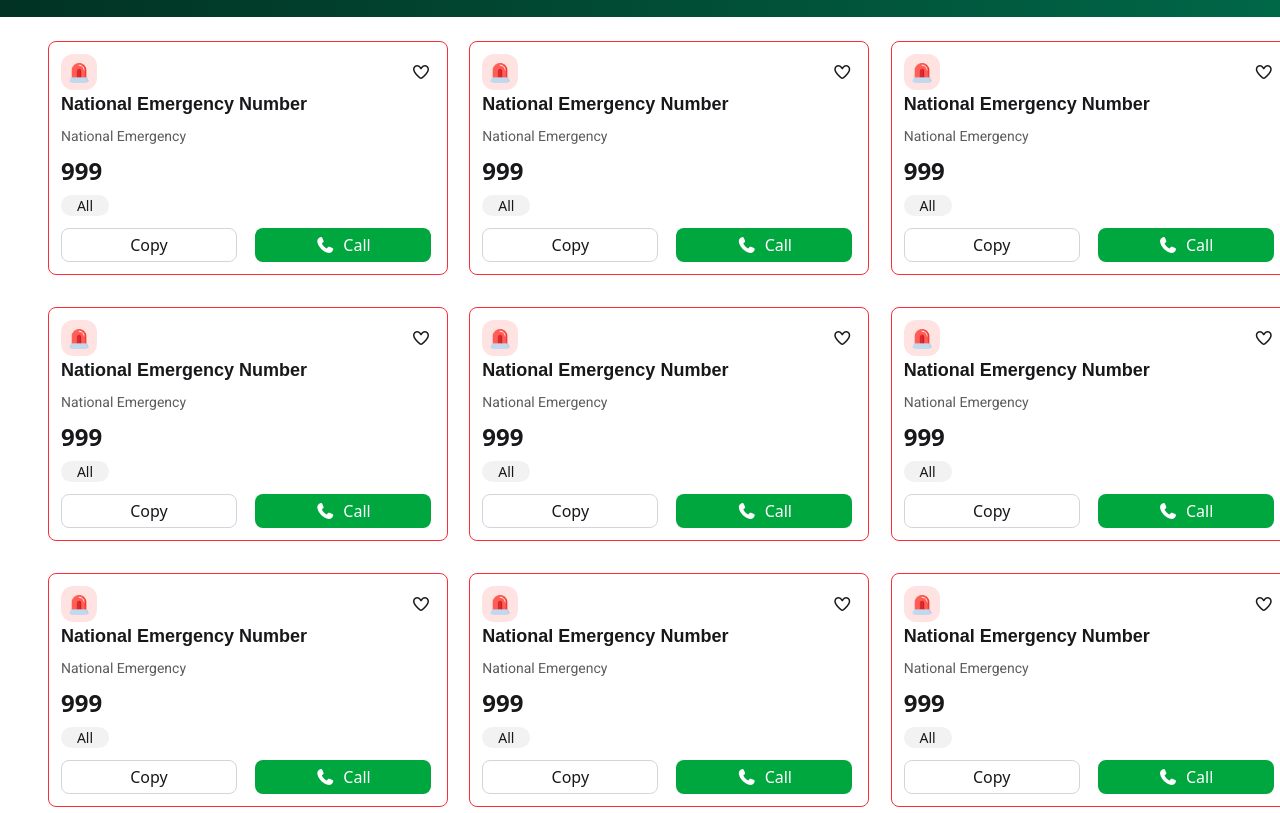
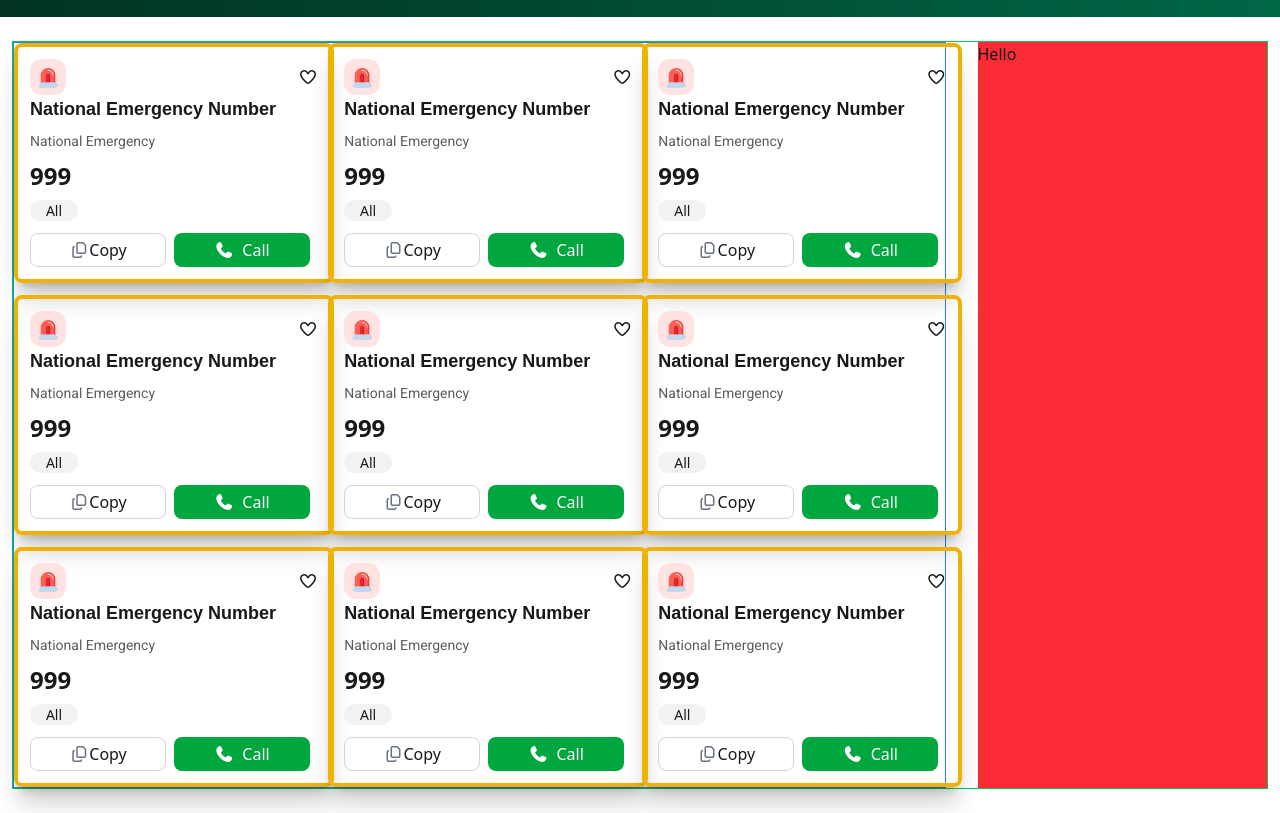
Before and after one commit to ratul43/emergency-service, a plain HTML site: page index.html in a window 1280 px wide. Shown: the part 275-1088 px from the top of the page. Drawn offline with nearby package versions, Linux system fonts and the light colour scheme; a web font is replaced by a local one.

Commit message:
left card section prepare

```diff
--- a/index.html
+++ b/index.html
@@ -48,191 +48,210 @@
         </div>
     </section>
 
-<section class="full-card mt-6">
-  <div class="card-container ml-12 grid grid-cols-3 gap-8">
+<section class="full-card border border-green-500 my-6 mx-3 grid grid-cols-12 gap-8">
+  <div class="card-container grid grid-cols-3 gap-3 col-span-9 border border-blue-500">
 
-    <div class="card border w-[400px] border border-red-500 p-3">
-       <div class="logo-icon w-[370px] flex justify-between items-center">
+    <div class="card border-4 shadow-xl/20 w-80 border-yellow-500 p-3">
+       <div class="logo-icon flex justify-between items-center">
         <img class="p-[7px] bg-[#FFE3E2] w-9 my-auto rounded-xl" src="./assets/emergency.png" alt="">
          <i class="fa-regular fa-heart"></i>
        </div>
 
-    <div class="card-body w-[370px] p-0">
+    <div class="card-body w-80 p-0">
       <h1 class="hind-madurai font-bold text-lg">National Emergency Number</h1>
       <p class="roboto text-[#5C5C5C]">National Emergency</p>
       <h1 class="font-bold text-2xl">999</h1>
       <p class="text-center mb-3 bg-[#F2F2F2] w-12 rounded-full">All</p>
     </div>
 
-    <div class="copy-call flex justify-between al w-[370px]">
-      <button class="border border-gray-300 text-center rounded-lg w-44 p-1">Copy</button>
-      <button class="text-center rounded-lg w-44 bg-green-600 text-white p-1"><i class="fa-solid fa-phone mr-2"></i>Call</button>
+    <div class="copy-call flex justify-between al w-70 gap-2">
+      <button class="border border-gray-300 text-center w-35 rounded-lg p-1"><i class="fa-regular fa-copy text-gray-500"></i>Copy</button>
+      <button class="text-center rounded-lg bg-green-600 w-35 text-white p-1"><i class="fa-solid fa-phone mr-2"></i>Call</button>
 
     </div>
 
     </div>
-    <div class="card border w-[400px] border border-red-500 p-3">
-       <div class="logo-icon w-[370px] flex justify-between items-center">
+    <div class="card border-4 shadow-xl/20 w-80 border-yellow-500 p-3">
+       <div class="logo-icon flex justify-between items-center">
         <img class="p-[7px] bg-[#FFE3E2] w-9 my-auto rounded-xl" src="./assets/emergency.png" alt="">
          <i class="fa-regular fa-heart"></i>
        </div>
 
-    <div class="card-body w-[370px] p-0">
+    <div class="card-body w-80 p-0">
       <h1 class="hind-madurai font-bold text-lg">National Emergency Number</h1>
       <p class="roboto text-[#5C5C5C]">National Emergency</p>
       <h1 class="font-bold text-2xl">999</h1>
       <p class="text-center mb-3 bg-[#F2F2F2] w-12 rounded-full">All</p>
     </div>
 
-    <div class="copy-call flex justify-between al w-[370px]">
-      <button class="border border-gray-300 text-center rounded-lg w-44 p-1">Copy</button>
-      <button class="text-center rounded-lg w-44 bg-green-600 text-white p-1"><i class="fa-solid fa-phone mr-2"></i>Call</button>
+    <div class="copy-call flex justify-between al w-70 gap-2">
+      <button class="border border-gray-300 text-center w-35 rounded-lg p-1"><i class="fa-regular fa-copy text-gray-500"></i>Copy</button>
+      <button class="text-center rounded-lg bg-green-600 w-35 text-white p-1"><i class="fa-solid fa-phone mr-2"></i>Call</button>
 
     </div>
 
     </div>
-    <div class="card border w-[400px] border border-red-500 p-3">
-       <div class="logo-icon w-[370px] flex justify-between items-center">
+    <div class="card border-4 shadow-xl/20 w-80 border-yellow-500 p-3">
+       <div class="logo-icon flex justify-between items-center">
         <img class="p-[7px] bg-[#FFE3E2] w-9 my-auto rounded-xl" src="./assets/emergency.png" alt="">
          <i class="fa-regular fa-heart"></i>
        </div>
 
-    <div class="card-body w-[370px] p-0">
+    <div class="card-body w-80 p-0">
       <h1 class="hind-madurai font-bold text-lg">National Emergency Number</h1>
       <p class="roboto text-[#5C5C5C]">National Emergency</p>
       <h1 class="font-bold text-2xl">999</h1>
       <p class="text-center mb-3 bg-[#F2F2F2] w-12 rounded-full">All</p>
     </div>
 
-    <div class="copy-call flex justify-between al w-[370px]">
-      <button class="border border-gray-300 text-center rounded-lg w-44 p-1">Copy</button>
-      <button class="text-center rounded-lg w-44 bg-green-600 text-white p-1"><i class="fa-solid fa-phone mr-2"></i>Call</button>
+    <div class="copy-call flex justify-between al w-70 gap-2">
+      <button class="border border-gray-300 text-center w-35 rounded-lg p-1"><i class="fa-regular fa-copy text-gray-500"></i>Copy</button>
+      <button class="text-center rounded-lg bg-green-600 w-35 text-white p-1"><i class="fa-solid fa-phone mr-2"></i>Call</button>
 
     </div>
 
     </div>
-    <div class="card border w-[400px] border border-red-500 p-3">
-       <div class="logo-icon w-[370px] flex justify-between items-center">
+    <div class="card border-4 shadow-xl/20 w-80 border-yellow-500 p-3">
+       <div class="logo-icon flex justify-between items-center">
         <img class="p-[7px] bg-[#FFE3E2] w-9 my-auto rounded-xl" src="./assets/emergency.png" alt="">
          <i class="fa-regular fa-heart"></i>
        </div>
 
-    <div class="card-body w-[370px] p-0">
+    <div class="card-body w-80 p-0">
       <h1 class="hind-madurai font-bold text-lg">National Emergency Number</h1>
       <p class="roboto text-[#5C5C5C]">National Emergency</p>
       <h1 class="font-bold text-2xl">999</h1>
       <p class="text-center mb-3 bg-[#F2F2F2] w-12 rounded-full">All</p>
     </div>
 
-    <div class="copy-call flex justify-between al w-[370px]">
-      <button class="border border-gray-300 text-center rounded-lg w-44 p-1">Copy</button>
-      <button class="text-center rounded-lg w-44 bg-green-600 text-white p-1"><i class="fa-solid fa-phone mr-2"></i>Call</button>
+    <div class="copy-call flex justify-between al w-70 gap-2">
+      <button class="border border-gray-300 text-center w-35 rounded-lg p-1"><i class="fa-regular fa-copy text-gray-500"></i>Copy</button>
+      <button class="text-center rounded-lg bg-green-600 w-35 text-white p-1"><i class="fa-solid fa-phone mr-2"></i>Call</button>
 
     </div>
 
     </div>
-    <div class="card border w-[400px] border border-red-500 p-3">
-       <div class="logo-icon w-[370px] flex justify-between items-center">
+    <div class="card border-4 shadow-xl/20 w-80 border-yellow-500 p-3">
+       <div class="logo-icon flex justify-between items-center">
         <img class="p-[7px] bg-[#FFE3E2] w-9 my-auto rounded-xl" src="./assets/emergency.png" alt="">
          <i class="fa-regular fa-heart"></i>
        </div>
 
-    <div class="card-body w-[370px] p-0">
+    <div class="card-body w-80 p-0">
       <h1 class="hind-madurai font-bold text-lg">National Emergency Number</h1>
       <p class="roboto text-[#5C5C5C]">National Emergency</p>
       <h1 class="font-bold text-2xl">999</h1>
       <p class="text-center mb-3 bg-[#F2F2F2] w-12 rounded-full">All</p>
     </div>
 
-    <div class="copy-call flex justify-between al w-[370px]">
-      <button class="border border-gray-300 text-center rounded-lg w-44 p-1">Copy</button>
-      <button class="text-center rounded-lg w-44 bg-green-600 text-white p-1"><i class="fa-solid fa-phone mr-2"></i>Call</button>
+    <div class="copy-call flex justify-between al w-70 gap-2">
+      <button class="border border-gray-300 text-center w-35 rounded-lg p-1"><i class="fa-regular fa-copy text-gray-500"></i>Copy</button>
+      <button class="text-center rounded-lg bg-green-600 w-35 text-white p-1"><i class="fa-solid fa-phone mr-2"></i>Call</button>
 
     </div>
 
     </div>
-    <div class="card border w-[400px] border border-red-500 p-3">
-       <div class="logo-icon w-[370px] flex justify-between items-center">
+    <div class="card border-4 shadow-xl/20 w-80 border-yellow-500 p-3">
+       <div class="logo-icon flex justify-between items-center">
         <img class="p-[7px] bg-[#FFE3E2] w-9 my-auto rounded-xl" src="./assets/emergency.png" alt="">
          <i class="fa-regular fa-heart"></i>
        </div>
 
-    <div class="card-body w-[370px] p-0">
+    <div class="card-body w-80 p-0">
       <h1 class="hind-madurai font-bold text-lg">National Emergency Number</h1>
       <p class="roboto text-[#5C5C5C]">National Emergency</p>
       <h1 class="font-bold text-2xl">999</h1>
       <p class="text-center mb-3 bg-[#F2F2F2] w-12 rounded-full">All</p>
     </div>
 
-    <div class="copy-call flex justify-between al w-[370px]">
-      <button class="border border-gray-300 text-center rounded-lg w-44 p-1">Copy</button>
-      <button class="text-center rounded-lg w-44 bg-green-600 text-white p-1"><i class="fa-solid fa-phone mr-2"></i>Call</button>
+    <div class="copy-call flex justify-between al w-70 gap-2">
+      <button class="border border-gray-300 text-center w-35 rounded-lg p-1"><i class="fa-regular fa-copy text-gray-500"></i>Copy</button>
+      <button class="text-center rounded-lg bg-green-600 w-35 text-white p-1"><i class="fa-solid fa-phone mr-2"></i>Call</button>
 
     </div>
 
     </div>
-    <div class="card border w-[400px] border border-red-500 p-3">
-       <div class="logo-icon w-[370px] flex justify-between items-center">
+    <div class="card border-4 shadow-xl/20 w-80 border-yellow-500 p-3">
+       <div class="logo-icon flex justify-between items-center">
         <img class="p-[7px] bg-[#FFE3E2] w-9 my-auto rounded-xl" src="./assets/emergency.png" alt="">
          <i class="fa-regular fa-heart"></i>
        </div>
 
-    <div class="card-body w-[370px] p-0">
+    <div class="card-body w-80 p-0">
       <h1 class="hind-madurai font-bold text-lg">National Emergency Number</h1>
       <p class="roboto text-[#5C5C5C]">National Emergency</p>
       <h1 class="font-bold text-2xl">999</h1>
       <p class="text-center mb-3 bg-[#F2F2F2] w-12 rounded-full">All</p>
     </div>
 
-    <div class="copy-call flex justify-between al w-[370px]">
-      <button class="border border-gray-300 text-center rounded-lg w-44 p-1">Copy</button>
-      <button class="text-center rounded-lg w-44 bg-green-600 text-white p-1"><i class="fa-solid fa-phone mr-2"></i>Call</button>
+    <div class="copy-call flex justify-between al w-70 gap-2">
+      <button class="border border-gray-300 text-center w-35 rounded-lg p-1"><i class="fa-regular fa-copy text-gray-500"></i>Copy</button>
+      <button class="text-center rounded-lg bg-green-600 w-35 text-white p-1"><i class="fa-solid fa-phone mr-2"></i>Call</button>
 
     </div>
 
     </div>
-    <div class="card border w-[400px] border border-red-500 p-3">
-       <div class="logo-icon w-[370px] flex justify-between items-center">
+    <div class="card border-4 shadow-xl/20 w-80 border-yellow-500 p-3">
+       <div class="logo-icon flex justify-between items-center">
         <img class="p-[7px] bg-[#FFE3E2] w-9 my-auto rounded-xl" src="./assets/emergency.png" alt="">
          <i class="fa-regular fa-heart"></i>
        </div>
 
-    <div class="card-body w-[370px] p-0">
+    <div class="card-body w-80 p-0">
       <h1 class="hind-madurai font-bold text-lg">National Emergency Number</h1>
       <p class="roboto text-[#5C5C5C]">National Emergency</p>
       <h1 class="font-bold text-2xl">999</h1>
       <p class="text-center mb-3 bg-[#F2F2F2] w-12 rounded-full">All</p>
     </div>
 
-    <div class="copy-call flex justify-between al w-[370px]">
-      <button class="border border-gray-300 text-center rounded-lg w-44 p-1">Copy</button>
-      <button class="text-center rounded-lg w-44 bg-green-600 text-white p-1"><i class="fa-solid fa-phone mr-2"></i>Call</button>
+    <div class="copy-call flex justify-between al w-70 gap-2">
+      <button class="border border-gray-300 text-center w-35 rounded-lg p-1"><i class="fa-regular fa-copy text-gray-500"></i>Copy</button>
+      <button class="text-center rounded-lg bg-green-600 w-35 text-white p-1"><i class="fa-solid fa-phone mr-2"></i>Call</button>
 
     </div>
 
     </div>
-    <div class="card border w-[400px] border border-red-500 p-3">
-       <div class="logo-icon w-[370px] flex justify-between items-center">
+    <div class="card border-4 shadow-xl/20 w-80 border-yellow-500 p-3">
+       <div class="logo-icon flex justify-between items-center">
         <img class="p-[7px] bg-[#FFE3E2] w-9 my-auto rounded-xl" src="./assets/emergency.png" alt="">
          <i class="fa-regular fa-heart"></i>
        </div>
 
-    <div class="card-body w-[370px] p-0">
+    <div class="card-body w-80 p-0">
       <h1 class="hind-madurai font-bold text-lg">National Emergency Number</h1>
       <p class="roboto text-[#5C5C5C]">National Emergency</p>
       <h1 class="font-bold text-2xl">999</h1>
       <p class="text-center mb-3 bg-[#F2F2F2] w-12 rounded-full">All</p>
     </div>
 
-    <div class="copy-call flex justify-between al w-[370px]">
-      <button class="border border-gray-300 text-center rounded-lg w-44 p-1">Copy</button>
-      <button class="text-center rounded-lg w-44 bg-green-600 text-white p-1"><i class="fa-solid fa-phone mr-2"></i>Call</button>
+    <div class="copy-call flex justify-between al w-70 gap-2">
+      <button class="border border-gray-300 text-center w-35 rounded-lg p-1"><i class="fa-regular fa-copy text-gray-500"></i>Copy</button>
+      <button class="text-center rounded-lg bg-green-600 w-35 text-white p-1"><i class="fa-solid fa-phone mr-2"></i>Call</button>
 
     </div>
 
     </div>
 
+
+
+
+
+
+
+
+
+
+
   </div>
+
+  <div class="call-history-container bg-red-500 col-span-3">
+
+
+    Hello
+
+  </div>
+
+
 </section>
 
 
```
